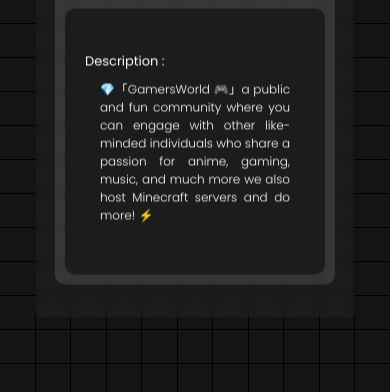
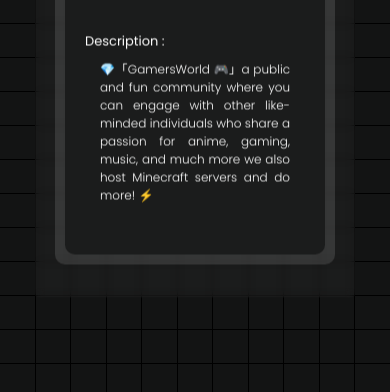
Before and after one commit to dtesters/dtesters.github.io, a PHP site: page / in a window 390 px wide. Shown: the part 452-844 px from the top of the page. Run offline with PHP 8.4, Linux system fonts and the light colour scheme.

Commit message:
Update style.css

```diff
--- a/Source/CSS/style.css
+++ b/Source/CSS/style.css
@@ -703,7 +703,7 @@ body{
         overflow: hidden;
     }
     .form{
-	margin-top: -20px;
+	margin-top: -40px;
         height: 735px;
         width: 320px;
     }
```
